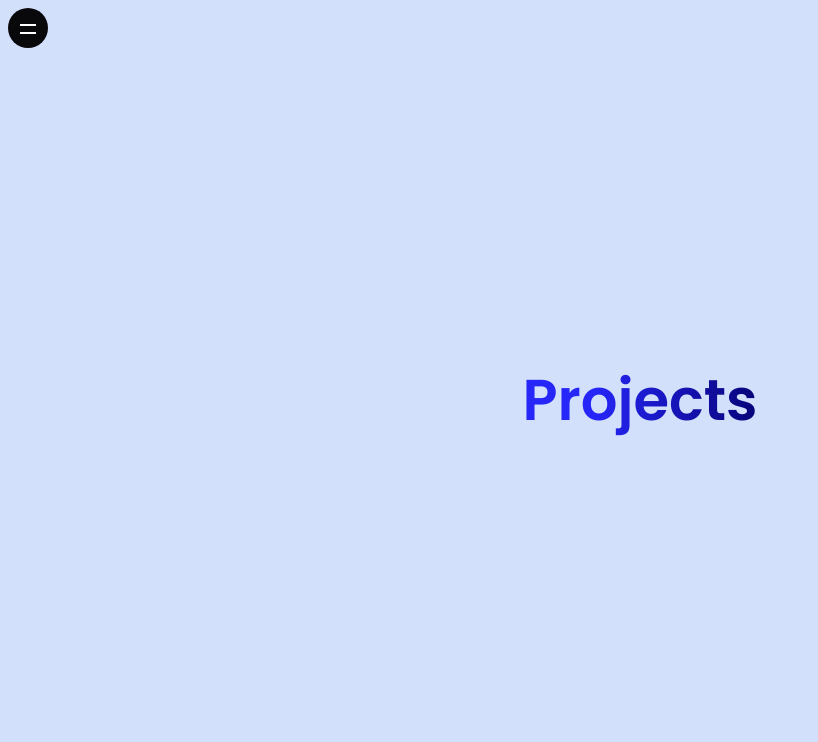
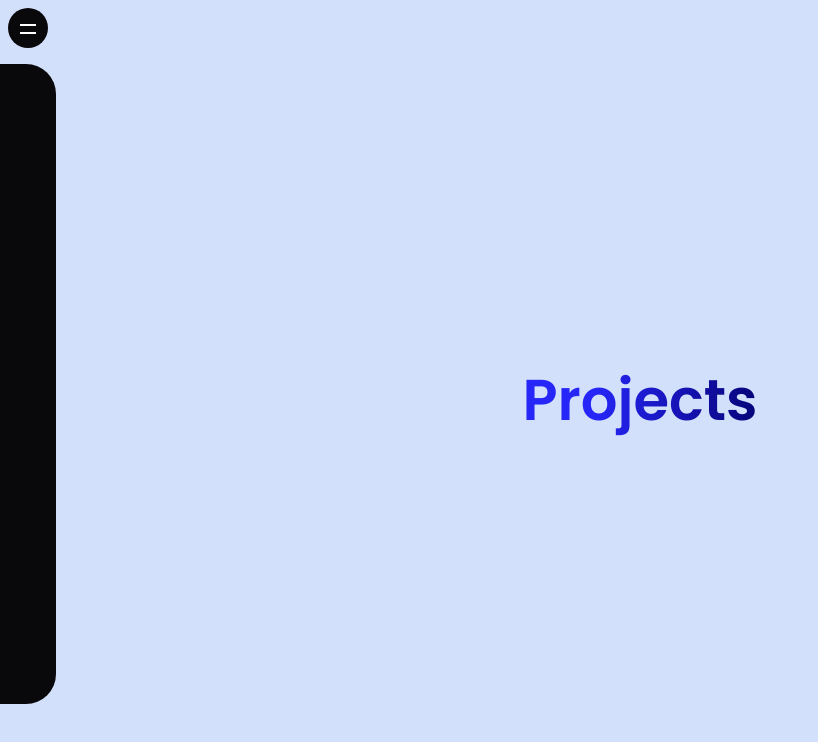
Before and after one commit to jfinley6/react-animated-sidebar, a React (Vite) app: page /projects in a window 1280 px wide. Shown: the top 742 px of the page, without its empty margins (0-818 px from the left). Built offline with nearby package versions, Linux system fonts and the light colour scheme.

Commit message:
Added SidebarContainer styled div

```diff
--- a/src/Sidebar/index.jsx
+++ b/src/Sidebar/index.jsx
@@ -41,6 +41,22 @@ const Button = styled.button`
   }
 `;
 
+const SidebarContainer = styled.div`
+  background-color: var(--black);
+  width: 3.5rem;
+  height: 80vh;
+  margin-top: 1rem;
+  border-radius: 0 30px 30px 0;
+  padding: 1rem 0;
+
+  display: flex;
+  flex-direction: column;
+  align-items: center;
+  justify-content: space-between;
+
+  position: relative;
+`;
+
 const Sidebar = () => {
   const [click, setClick] = useState(false);
   const handleClick = () => setClick(click => !click);
@@ -48,6 +64,7 @@ const Sidebar = () => {
   return (
     <Container>
       <Button $clicked={click} onClick={() => handleClick()} />
+      <SidebarContainer />
     </Container>
   );
 };
```
